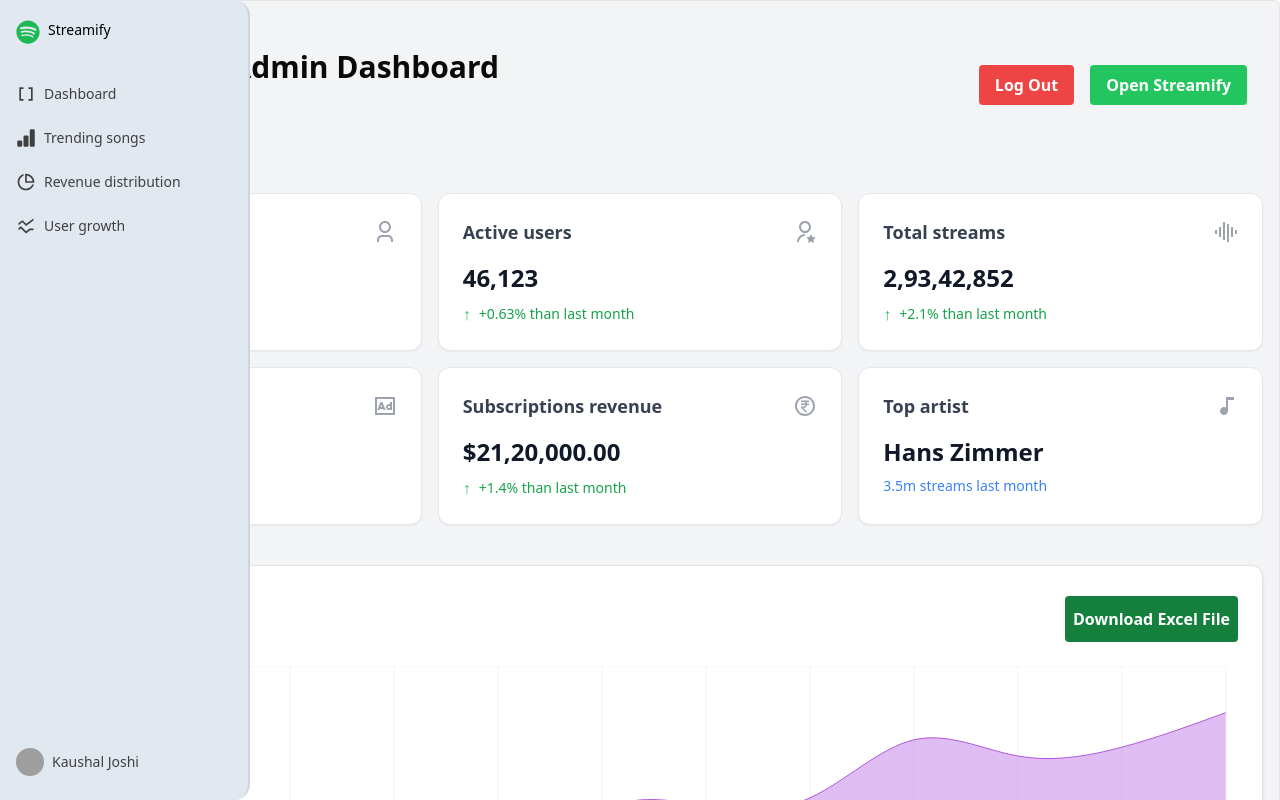
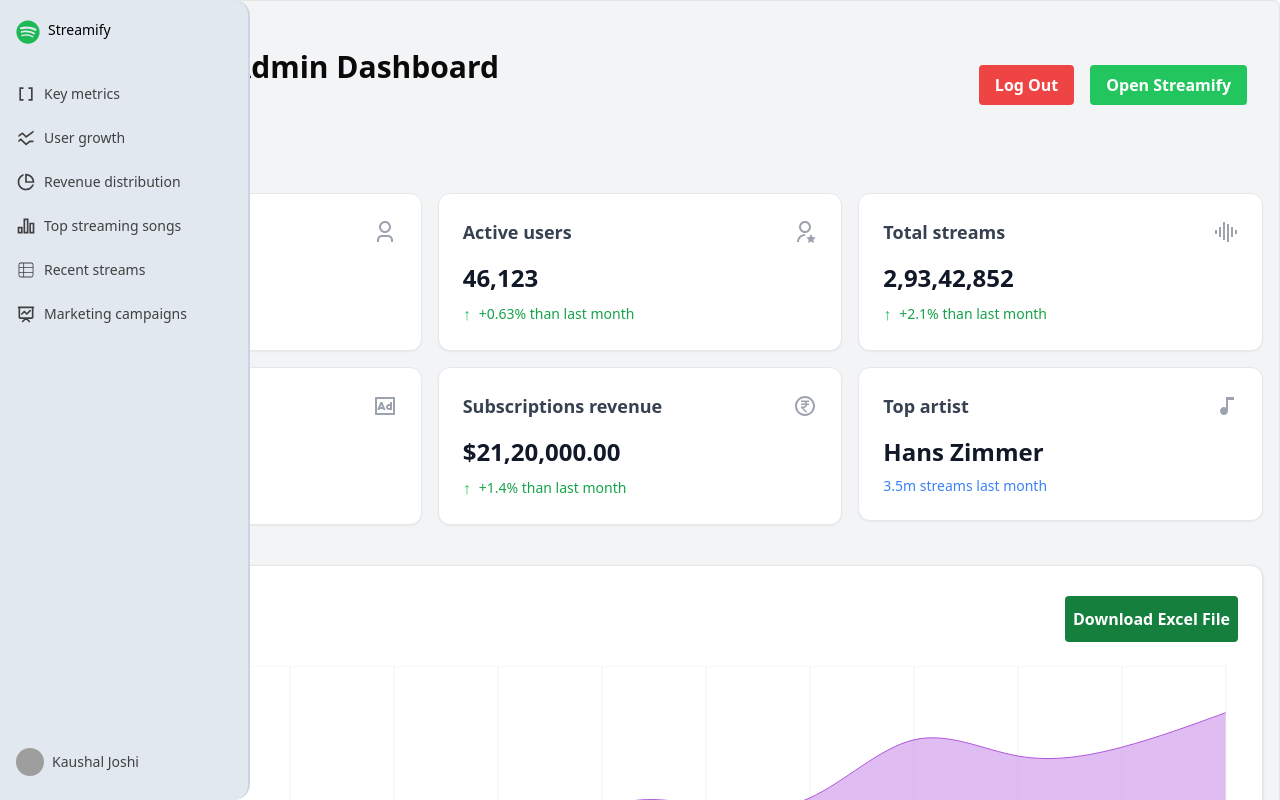
Before and after one commit to joshi-kaushal/streamify, a React (Vite) app: page / in a window 1280 px wide. Shown: the top 800 px of the page. Built offline with nearby package versions, Linux system fonts and the light colour scheme; grey boxes are pictures that could not be loaded.

Commit message:
chore: removed button component, added sidebar items, animation to key metrics

```diff
--- a/src/components/KeyMetrics.tsx
+++ b/src/components/KeyMetrics.tsx
@@ -1,14 +1,42 @@
 import { KEY_METRICS } from "../data/MockData";
 import MetricCard from "./common/MetricCard";
+import { motion } from 'framer-motion';
 
 export default function KeyMetrics() {
 	return (
-		<div className="grid grid-cols-1 gap-4 md:grid-cols-2 lg:grid-cols-3">
-			{
-				KEY_METRICS.map(metric => (
-					<MetricCard key={metric.id} {...metric} />
-				))
-			}
-		</div>
+		<motion.div
+			initial="initial"
+			whileInView="animate"
+			viewport={{ once: true }}
+			id="metrics"
+		>
+			<motion.div className="grid grid-cols-1 gap-4 md:grid-cols-2 lg:grid-cols-3" variants={staggerContainer} custom={KEY_METRICS.length}>
+				{KEY_METRICS.map((metric) => (
+					<motion.div key={metric.id} variants={fadeInAnimationVariants}>
+						<MetricCard {...metric} />
+					</motion.div>
+				))}
+			</motion.div>
+		</motion.div>
 	)
 }
+
+const fadeInAnimationVariants = {
+	initial: {
+		opacity: 0,
+		y: 100,
+	},
+	animate: {
+		opacity: 1,
+		y: 0,
+	}
+}
+
+const staggerContainer = {
+	initial: {},
+	animate: {
+		transition: {
+			staggerChildren: 0.05,
+		},
+	},
+}
--- a/src/components/MarketingCampaignTracker.tsx
+++ b/src/components/MarketingCampaignTracker.tsx
@@ -1,11 +1,12 @@
 import { useState } from 'react'
 import { BarChart, Bar, XAxis, YAxis, CartesianGrid, Tooltip, Legend, ResponsiveContainer } from 'recharts'
 import { ArrowUpRight, ArrowDownRight, DollarSign, Users, TrendingUp } from 'lucide-react'
-import { Card, CardContent, CardDescription, CardHeader, CardTitle } from "@/components/ui/card"
 import { Table, TableBody, TableCell, TableHead, TableHeader, TableRow } from "@/components/ui/table"
-import { Button } from "@/components/ui/button"
 import { CAMPAIGN_DATA } from '@/data/MockData'
 import { formatCurrency } from '@/utils/formatCurrency'
+import ChartWrapper from './common/ChartWrapper'
+import MetricCard from './common/MetricCard'
+import { twJoin } from 'tailwind-merge'
 
 export default function MarketingCampaignTracker() {
 	const [selectedMetric, setSelectedMetric] = useState('acquisitions')
@@ -15,80 +16,96 @@
 	const totalLTV = CAMPAIGN_DATA.reduce((sum, campaign) => sum + campaign.ltv, 0)
 	const overallROI = ((totalLTV - totalCost) / totalCost) * 100
 
+	const cards = [
+		{
+			id: 1,
+			title: "Total Acquisitions",
+			desc: "+20.1% from last month",
+			icon: <Users />,
+			metric: totalAcquisitions,
+			trend: "up" as const
+		},
+		{
+			id: 2,
+			title: "Total Cost",
+			desc: "+10.5% from last month",
+			icon: <DollarSign />,
+			metric: formatCurrency(totalCost),
+			trend: "up" as const
+		},
+		{
+			id: 3,
+			title: "Total LTV",
+			desc: "+35.2% from last month",
+			icon: <TrendingUp />,
+			metric: formatCurrency(totalLTV),
+			trend: "up" as const
+		},
+		{
+			id: 4,
+			title: "Overall ROI",
+			desc: "+15.3% from last month",
+			icon: overallROI > 0 ? <ArrowUpRight /> : <ArrowDownRight />,
+			metric: `${overallROI.toFixed(2)}%`,
+			trend: "up" as const
+		}
+	]
+
+
 	return (
-		<Card className="col-span-2">
-			<CardHeader>
-				<CardTitle className="text-2xl font-bold">Marketing Campaign Tracker</CardTitle>
-				<CardDescription>Track performance of ongoing marketing campaigns</CardDescription>
-			</CardHeader>
-			<CardContent>
+		<ChartWrapper
+			header="Marketing Campaign"
+			description="January - September 2024"
+			data={CAMPAIGN_DATA}
+			fileName="Marketing campaign"
+		>
+			{/* Metric cards */}
 			<div className="grid gap-4 md:grid-cols-2 lg:grid-cols-4">
-					<Card>
-						<CardHeader className="flex flex-row items-center justify-between pb-2 space-y-0">
-							<CardTitle className="text-sm font-medium">Total Acquisitions</CardTitle>
-							<Users className="w-4 h-4 text-muted-foreground" />
-						</CardHeader>
-						<CardContent>
-							<div className="text-2xl font-bold">{totalAcquisitions}</div>
-							<p className="text-xs text-muted-foreground">+20.1% from last month</p>
-						</CardContent>
-					</Card>
-					<Card>
-						<CardHeader className="flex flex-row items-center justify-between pb-2 space-y-0">
-							<CardTitle className="text-sm font-medium">Total Cost</CardTitle>
-							<DollarSign className="w-4 h-4 text-muted-foreground" />
-						</CardHeader>
-						<CardContent>
-							<div className="text-2xl font-bold">{formatCurrency(totalCost)}</div>
-							<p className="text-xs text-muted-foreground">+10.5% from last month</p>
-						</CardContent>
-					</Card>
-					<Card>
-						<CardHeader className="flex flex-row items-center justify-between pb-2 space-y-0">
-							<CardTitle className="text-sm font-medium">Total LTV</CardTitle>
-							<TrendingUp className="w-4 h-4 text-muted-foreground" />
-						</CardHeader>
-						<CardContent>
-							<div className="text-2xl font-bold">{formatCurrency(totalLTV)}</div>
-							<p className="text-xs text-muted-foreground">+35.2% from last month</p>
-						</CardContent>
-					</Card>
-					<Card>
-						<CardHeader className="flex flex-row items-center justify-between pb-2 space-y-0">
-							<CardTitle className="text-sm font-medium">Overall ROI</CardTitle>
-							{overallROI > 0 ? (
-								<ArrowUpRight className="w-4 h-4 text-green-500" />
-							) : (
-								<ArrowDownRight className="w-4 h-4 text-red-500" />
-							)}
-						</CardHeader>
-						<CardContent>
-							<div className="text-2xl font-bold">{overallROI.toFixed(2)}%</div>
-							<p className="text-xs text-muted-foreground">+15.3% from last month</p>
-						</CardContent>
-					</Card>
+				{
+					cards.map(metric => (
+						<MetricCard
+							key={metric.id}
+							id={metric.id}
+							title={metric.title}
+							desc={metric.desc}
+							icon={metric.icon}
+							metric={metric.metric}
+							trend={metric.trend}
+						/>
+					))
+				}
 			</div>
 
+			{/* Buttons to switch table */}
 			<div className="mt-6">
 				<div className="flex items-center mb-4 space-x-2">
-						<Button
-							variant={selectedMetric === 'acquisitions' ? 'default' : 'outline'}
+					<button
+						className={twJoin(
+							"px-2 py-1.5 font-semibold text-sm rounded-lg  transition duration-300",
+							selectedMetric === 'acquisitions' ? 'bg-slate-950 hover:bg-slate-800 text-white' : 'border-slate-950 border hover:bg-slate-100 text-slate-950'
+						)}
 						onClick={() => setSelectedMetric('acquisitions')}
 					>
 						Acquisitions
-						</Button>
-						<Button
-							variant={selectedMetric === 'cost' ? 'default' : 'outline'}
+					</button>
+					<button
+						className={twJoin(
+							"px-2 py-1.5 transition-colors duration-300 font-semibold text-sm rounded-lg",
+							selectedMetric === 'cost' ? 'bg-slate-950 hover:bg-slate-800 text-white' : 'border-slate-950 border hover:bg-slate-100 text-slate-950'
+						)}
 						onClick={() => setSelectedMetric('cost')}
 					>
 						Cost
-						</Button>
-						<Button
-							variant={selectedMetric === 'ltv' ? 'default' : 'outline'}
+					</button>
+					<button
+						className={twJoin(
+							"px-2 py-1.5 font-semibold text-sm rounded-lg  transition duration-300",
+							selectedMetric === 'ltv' ? 'bg-slate-950 hover:bg-slate-800 text-white' : 'border-slate-950 border hover:bg-slate-100 text-slate-950'
+						)}
 						onClick={() => setSelectedMetric('ltv')}
 					>
 						LTV
-						</Button>
+					</button>
 				</div>
 				<ResponsiveContainer width="100%" height={300}>
 					<BarChart data={CAMPAIGN_DATA}>
@@ -102,6 +119,7 @@
 				</ResponsiveContainer>
 			</div>
 
+			{/* Table */}
 			<div className="mt-6">
 				<Table>
 					<TableHeader>
@@ -126,7 +144,6 @@
 					</TableBody>
 				</Table>
 			</div>
-			</CardContent>
-		</Card>
+		</ChartWrapper>
 	)
 }
--- a/src/components/TopStreamedSongs.tsx
+++ b/src/components/TopStreamedSongs.tsx
@@ -20,7 +20,7 @@
 			footerTitle={<>Trending up by 5.2% this month <TrendingUp className="w-4 h-4" /></>}
 			footerDescription="Showing most streamed songs"
 			data={TOP_STREAMING_SONGS}
-			fileName="Top streaming songs"
+			fileName="Top streamed songs"
 		>
 			<ChartContainer config={chartConfig}>
 				<BarChart
--- a/src/components/common/Sidebar.tsx
+++ b/src/components/common/Sidebar.tsx
@@ -1,40 +1,54 @@
-import { MdDataArray } from "react-icons/md";
-import { BsFillBarChartFill } from "react-icons/bs";
-import { RiPieChartLine } from "react-icons/ri";
-import { MdOutlineSsidChart } from "react-icons/md";
+import { useState } from "react";
+import { motion } from 'framer-motion';
 import { FaSpotify } from "react-icons/fa6";
-import { useState } from "react"
+import { MdDataArray, MdOutlineSsidChart } from "react-icons/md";
+import { RiBarChart2Line, RiPieChartLine } from "react-icons/ri";
+import { CiViewTable } from "react-icons/ci";
+import { HiOutlinePresentationChartLine } from "react-icons/hi";
 
 import { Sidebar, SidebarBody, SidebarLink } from "../ui/sidebar";
-import { motion } from 'framer-motion';
 
 const links = [
 	{
-		label: "Dashboard",
-		href: "#",
+		label: "Key metrics",
+		href: "#metrics",
 		icon: (
 			<MdDataArray className="flex-shrink-0 w-5 h-5 text-neutral-700 " />
 		),
 	},
 	{
-		label: "Trending songs",
-		href: "#",
+		label: "User growth",
+		href: "#user-growth",
 		icon: (
-			<BsFillBarChartFill className="flex-shrink-0 w-5 h-5 text-neutral-700 " />
+			<MdOutlineSsidChart className="flex-shrink-0 w-5 h-5 text-neutral-700 " />
 		),
 	},
 	{
 		label: "Revenue distribution",
-		href: "#",
+		href: "#revenue-distribution",
 		icon: (
 			<RiPieChartLine className="flex-shrink-0 w-5 h-5 text-neutral-700 " />
 		),
 	},
 	{
-		label: "User growth",
-		href: "#",
+		label: "Top streaming songs",
+		href: "#top-streamed-songs",
 		icon: (
-			<MdOutlineSsidChart className="flex-shrink-0 w-5 h-5 text-neutral-700 " />
+			<RiBarChart2Line className="flex-shrink-0 w-5 h-5 text-neutral-700 " />
+		),
+	},
+	{
+		label: "Recent streams",
+		href: "#recent-streams",
+		icon: (
+			<CiViewTable className="flex-shrink-0 w-5 h-5 text-neutral-700 " />
+		),
+	},
+	{
+		label: "Marketing campaigns",
+		href: "#marketing-campaign",
+		icon: (
+			<HiOutlinePresentationChartLine className="flex-shrink-0 w-5 h-5 text-neutral-700 " />
 		),
 	},
 ];
--- a/src/components/ui/button.tsx
+++ /dev/null
@@ -1,57 +0,0 @@
-import * as React from "react"
-import { Slot } from "@radix-ui/react-slot"
-import { cva, type VariantProps } from "class-variance-authority"
-
-import { cn } from "@/lib/utils"
-
-const buttonVariants = cva(
-  "inline-flex items-center justify-center whitespace-nowrap rounded-md text-sm font-medium transition-colors focus-visible:outline-none focus-visible:ring-1 focus-visible:ring-ring disabled:pointer-events-none disabled:opacity-50",
-  {
-    variants: {
-      variant: {
-        default:
-          "bg-primary text-primary-foreground shadow hover:bg-primary/90",
-        destructive:
-          "bg-destructive text-destructive-foreground shadow-sm hover:bg-destructive/90",
-        outline:
-          "border border-input bg-background shadow-sm hover:bg-accent hover:text-accent-foreground",
-        secondary:
-          "bg-secondary text-secondary-foreground shadow-sm hover:bg-secondary/80",
-        ghost: "hover:bg-accent hover:text-accent-foreground",
-        link: "text-primary underline-offset-4 hover:underline",
-      },
-      size: {
-        default: "h-9 px-4 py-2",
-        sm: "h-8 rounded-md px-3 text-xs",
-        lg: "h-10 rounded-md px-8",
-        icon: "h-9 w-9",
-      },
-    },
-    defaultVariants: {
-      variant: "default",
-      size: "default",
-    },
-  }
-)
-
-export interface ButtonProps
-  extends React.ButtonHTMLAttributes<HTMLButtonElement>,
-    VariantProps<typeof buttonVariants> {
-  asChild?: boolean
-}
-
-const Button = React.forwardRef<HTMLButtonElement, ButtonProps>(
-  ({ className, variant, size, asChild = false, ...props }, ref) => {
-    const Comp = asChild ? Slot : "button"
-    return (
-      <Comp
-        className={cn(buttonVariants({ variant, size, className }))}
-        ref={ref}
-        {...props}
-      />
-    )
-  }
-)
-Button.displayName = "Button"
-
-export { Button, buttonVariants }
```
Also changed, not shown: src/components/RecentStreams.tsx (+8 -9 lines), src/components/DownloadData.tsx (line endings or trailing spaces). Lines whose indentation alone changed are shown as unchanged.
